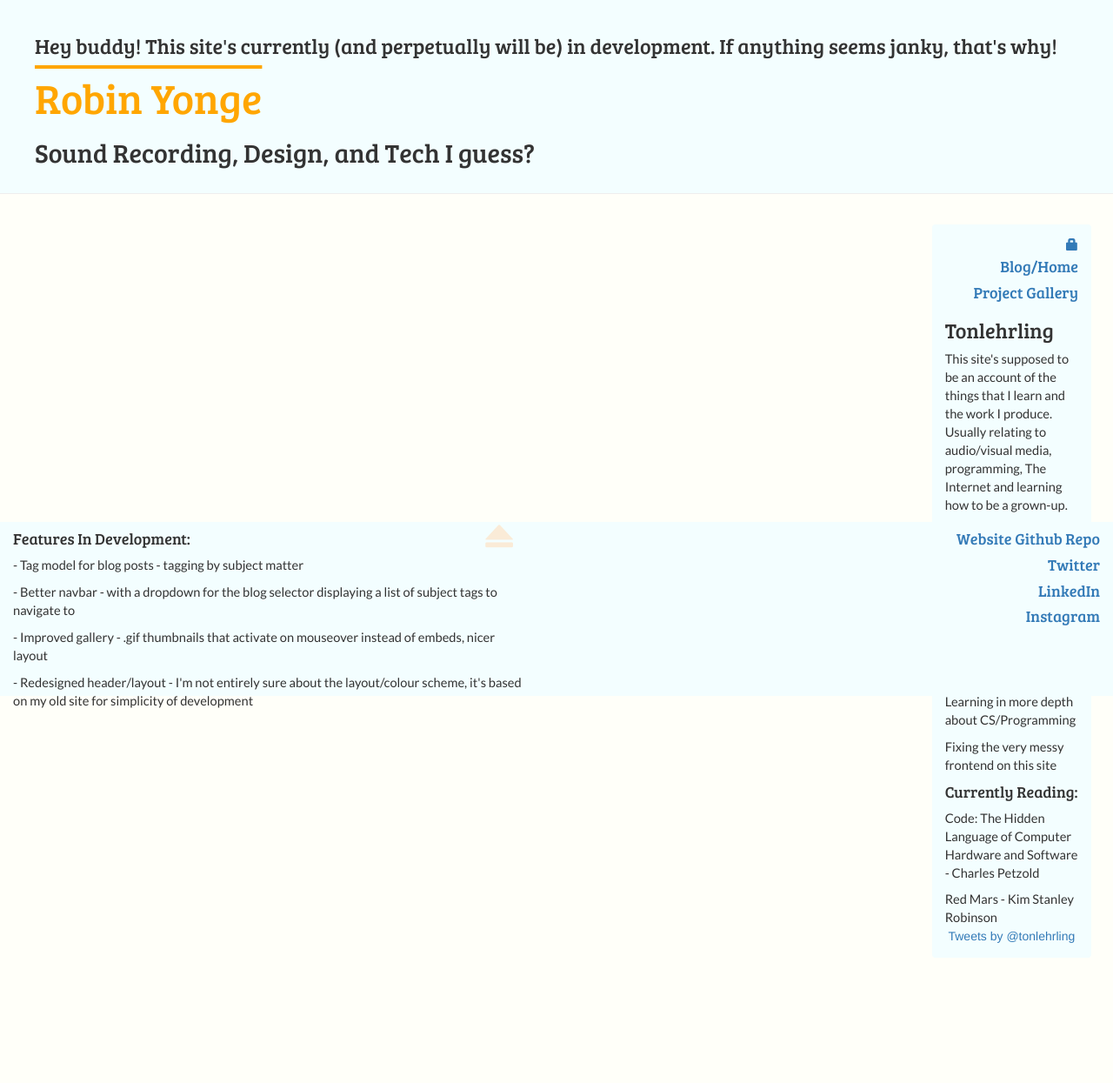
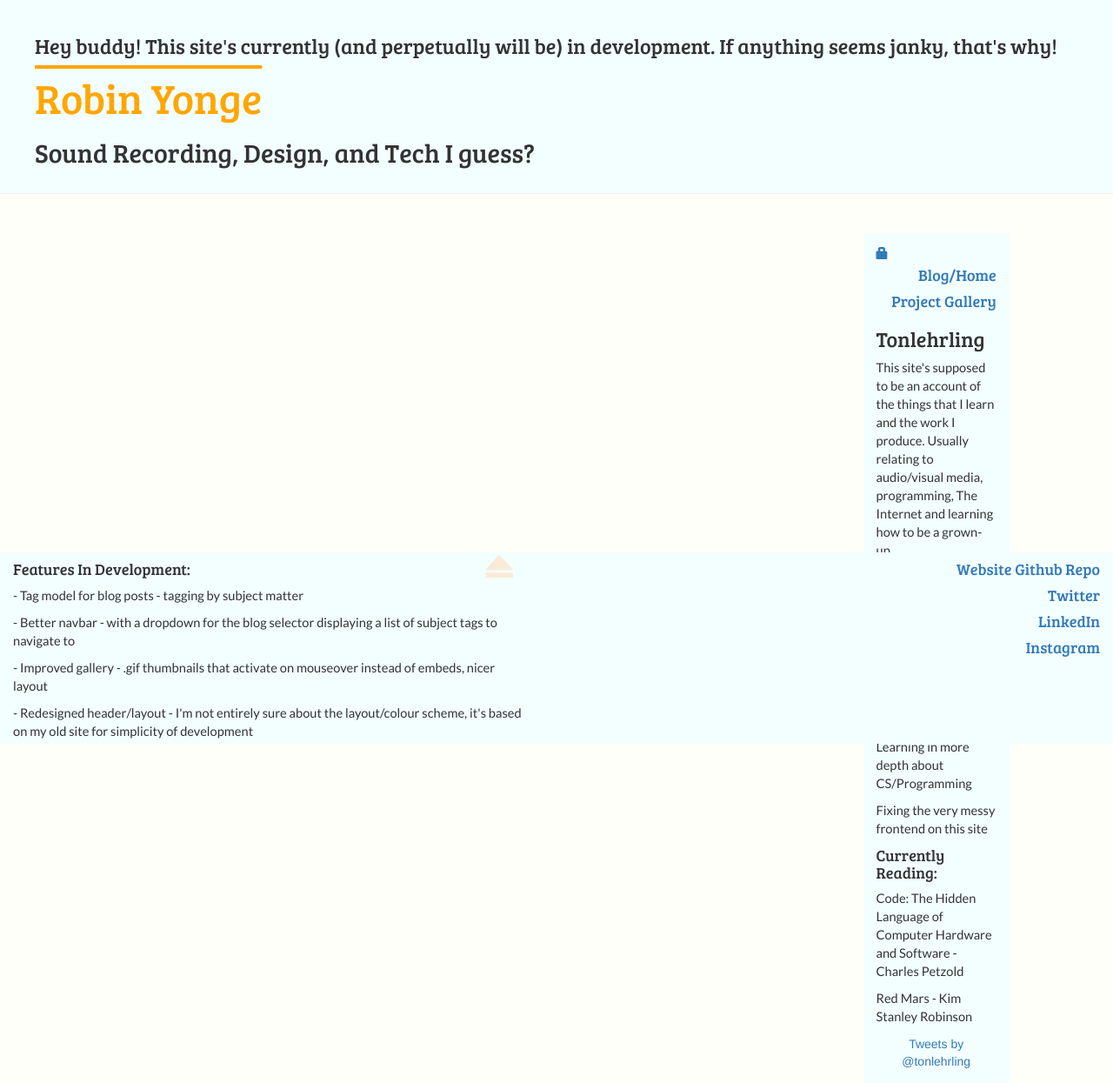
Before and after one commit to gilmoregrills/django-site, a Django app: page /gallery/ in a window 1280 px wide. Shown: the whole page at 87% size. Before the commit the page ends 1084 px from the top, so only its background shows below. Run offline with Django 3.2, Linux system fonts and the light colour scheme; data that the repository does not hold is empty; some libraries are stand-ins or nearby versions.

Commit message:
changed sidebar inset to offcanvas

```diff
--- a/blog/static/css/blog.css
+++ b/blog/static/css/blog.css
@@ -9,6 +9,7 @@ body {
     background-color: #fffff9;
     padding-bottom: 40%;
     margin: 0;
+    overflow-x: hidden;
 }
 
 /*this section affects main text attributes*/
@@ -72,37 +73,38 @@ p {
 }
 
 /*this section affects the gallery view/media view/edit media view*/
+.project-small{
+    width: fixed;
+    height: fixed;
+}
 
-.thumbnail {
-    box-shadow: 3px 3px 2px #fff9fc;
+/**.thumbnail {
+    width: fixed;
+}**/
+
+.video {
+
 }
 
 /*this section affects the sidebar*/
-
-.sidebar-module {
-    max-height: 100%;
-    position: absolute;
-    right: 25px;
-    padding: 15px;
-    margin: 0 -15px 15px;
+#sidebar {
+    max-height: 100;
+    padding: 25px;
+    position: relative;
 }
-.sidebar-module-inset {
+.sidebar-content {
     padding: 15px;
     background-color: #f3feff;
-    border-radius: 4px;
+    border-radius: 3px;
 }
-.sidebar-module-inset p:last-child,
-.sidebar-module-inset ul:last-child,
-.sidebar-module-inset ol:last-child {
-    margin-bottom: 0;
-}
+
 
 /*this section affects the footer*/
 footer {
     position: absolute;
     bottom: 0px;
     width: 100%;
-    height: 200px;
+    height: 220px;
     background-color: #f3feff;
 }
 
--- /dev/null
+++ b/blog/static/javascript/offcanvas.js
@@ -0,0 +1,5 @@
+$(document).ready(function () {
+  $('[data-toggle="offcanvas"]').click(function () {
+    $('.row-offcanvas').toggleClass('active')
+  });
+});
--- a/blog/templates/blog/base.html
+++ b/blog/templates/blog/base.html
@@ -1,6 +1,9 @@
 {% load staticfiles %}
 <html>
     <head>
+        <meta charset="utf-8">
+        <meta http-equiv="X-UA-Compatible" content="IE=edge">
+        <meta name="viewport" content="width=device-width, initial-scale=1">
         <link rel="stylesheet" href="//maxcdn.bootstrapcdn.com/bootstrap/3.2.0/css/bootstrap.min.css">
         <link rel="stylesheet" href="//maxcdn.bootstrapcdn.com/bootstrap/3.2.0/css/bootstrap-theme.min.css">
         <link rel="stylesheet" href="{% static 'css/blog.css' %}">
@@ -21,10 +24,21 @@
                 </span>
         </div>
 
+        <div class="row row-offcanvas row-offcanvas-right">
 
-        <div class="col-xs-0 col-sm-2 col-sm-offset-1 sidebar-module" align="right">
-           <div class="sidebar-module-inset">
-                <a href="http://www.robinyonge.co.uk/admin"><span class="glyphicon glyphicon-lock" align="left"></span></a>
+            <div class="col-xs-11 col-sm-9">
+            <p class="pull-right visible-xs">
+            <button type="button" class="btn btn-primary btn-xs" data-toggle="offcanvas">Toggle Sidebar</button>
+            </p>
+                <div class="block container">
+                            {% block content %}
+
+                            {% endblock %}
+                </div>
+            </div>
+                <div class="col-xs-6 col-sm-2 col-md-2 col-lg-2 sidebar-offcanvas" id="sidebar">
+                   <div class="sidebar-content">
+                        <a href="http://www.robinyonge.co.uk/admin"><span class="glyphicon glyphicon-lock" align="right"></span></a>
                         <span class="menu" align="right">
                             <h4><a href="{% url 'post_list' %}">Blog/Home</a></h4>
                             <h4><a href="{% url 'project_list' %}">Project Gallery</a></h4>
@@ -48,29 +62,9 @@
         <script>!function(d,s,id){var js,fjs=d.getElementsByTagName(s)[0],p=/^http:/.test(d.location)?'http':'https';if(!d.getElementById(id)){js=d.createElement(s);js.id=id;js.src=p+"://platform.twitter.com/widgets.js";fjs.parentNode.insertBefore(js,fjs);}}(document,"script","twitter-wjs");</script>
                             </div>
                     </div>
+                </div>
 
         </div>
-
-
-        <div class="block container">
-            <div class="col-sm-6 col-md-8 col-lg-10 row">
-
-                    {% block content %}
-
-                    {% endblock %}
-
-            </div>
-        </div>
-    <!-- Bootstrap core JavaScript [totes stolen from the blog example page b/c whyever not]
-    ==================================================
-    <!-- Placed at the end of the document so the pages load faster -->
-    <script src="https://ajax.googleapis.com/ajax/libs/jquery/1.12.2/jquery.min.js"></script>
-    <script>window.jQuery || document.write('<script src="../../assets/js/vendor/jquery.min.js"><\/script>')</script>
-    <script src="../../dist/js/bootstrap.min.js"></script>
-
-    <script src="../../assets/js/ie10-viewport-bug-workaround.js"></script>
-
-
     </body>
 
     <footer>
@@ -97,4 +91,13 @@
                 </div>
             </div>
     </footer>
+
+<!-- Bootstrap core JavaScript [totes stolen from the blog example page b/c whyever not]
+    ==================================================
+    <!-- Placed at the end of the document so the pages load faster -->
+    <script src="https://ajax.googleapis.com/ajax/libs/jquery/1.12.2/jquery.min.js"></script>
+    <script>window.jQuery || document.write('<script src="../../assets/js/vendor/jquery.min.js"><\/script>')</script>
+    <script src="../../dist/js/bootstrap.min.js"></script>
+
+    <script src="../../assets/js/ie10-viewport-bug-workaround.js"></script>
 </html>
--- a/blog/templates/blog/post_detail.html
+++ b/blog/templates/blog/post_detail.html
@@ -2,7 +2,7 @@
 
 {% block content %}
 
-    <div class="post">
+    <div class="col-sm-6 col-md-8 col-lg-10 post">
         {% if post.published_date %}
             <div class="date">
                 {{ post.published_date }}
--- a/blog/templates/blog/post_list.html
+++ b/blog/templates/blog/post_list.html
@@ -1,7 +1,7 @@
 {% extends 'blog/base.html' %}
 
 {% block content %}
-    <div class="blog">
+    <div class="col-sm-6 col-md-8 col-lg-10 blog">
             <div class="row">
 
                     {% for post in posts %}
--- a/blog/templates/blog/project_list.html
+++ b/blog/templates/blog/project_list.html
@@ -5,15 +5,15 @@
         <div class ="row">
 
         {% for project in projects %}
-            <div class="col-xs-8 col-sm-6 col-md-4" align="center">
+            <div class="col-xs-8 col-sm-5 col-md-5 col-lg-4" align="center">
                 <div class="project-small">
                     <div class="date_title">
                         <h3><a href ="{% url 'project_detail' pk=project.pk %}">{{ project.title }}</a></h3>
                         <p>Released: {{ project.published_date }}</p>
                     </div>
-                    <span class="thumbnail">
-                        <iframe name="video" width="360" height="205" src="{{ project.content }}" ></iframe>
-                    </span>
+                    <div class="thumbnail">
+                        <iframe name="video" width="350" height="195" src="{{ project.content }}" ></iframe>
+                    </div>
                     <div class="credits">
                         <p>Credits: {{ project.credits }}</p>
                     </div>
```
Lines whose indentation alone changed are shown as unchanged.
